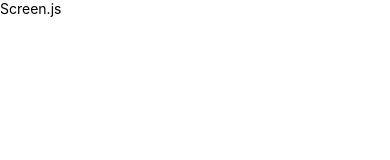
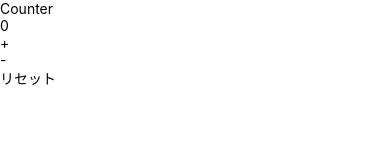
Before and after one commit to YutaYotsumoto/CounterApp, a React Native app: screen / in a window 390 px wide. Shown: the top 160 px of the page. Built offline with nearby package versions, Linux system fonts and the light colour scheme.

Commit message:
デフォルト

```diff
--- a/src/App.js
+++ b/src/App.js
@@ -1,8 +1,8 @@
 import React from 'react';
-import Screen from './screens/Screen'; //
+import Screen from './screens/Screen'; //srcフォルダの screensフォルダの　Screen.js をimport
 
 const App = () => {
-  return <Screen />;
+  return <Screen />; //Screenコンポネントを出力
 };
 
 export default App; //
--- /dev/null
+++ b/src/components/Header.js
@@ -0,0 +1,33 @@
+import React from 'react';
+import {makeStyles} from '@material-ui/core/styles';
+import AppBar from '@material-ui/core/AppBar';
+import Toolbar from '@material-ui/core/Toolbar';
+
+const useStyles = makeStyles({
+  root: {
+    flexGrow: 1,
+  },
+  manuBar: {
+    backgroundColor: 'Black',
+    color: 'White',
+  },
+  Toolbar: {
+    margin: '0 auto',
+    maxWidth: 300,
+    width: '100%',
+  },
+});
+
+const Header = () => {
+  const classes = useStyles();
+
+  return (
+    <div className={classes.root}>
+      <AppBar position="fixed" className={classes.manuBar}>
+        <Toolbar className={classes.Toolbar}></Toolbar>
+      </AppBar>
+    </div>
+  );
+};
+
+export default Header;
--- /dev/null
+++ b/src/components/index.js
@@ -0,0 +1 @@
+export {default as Header} from './Header';
--- a/src/screens/Screen.js
+++ b/src/screens/Screen.js
@@ -1,12 +1,41 @@
-import React from 'react';
-import {SafeAreaView, Text, View} from 'react-native';
+import React from 'react'; //Reactを宣言
+import {StyleSheet, SafeAreaView, Text, TouchableOpacity} from 'react-native'; //imoportするものを表記
 
+// import Header from '../components/Header';
+
+//functional component(arrow関数)
 const Screen = () => {
   return (
     <SafeAreaView>
-      <Text>Screen.js</Text>
+      <Text style={styles.text}>Counter</Text>
+      <Text>0</Text>
+
+      <TouchableOpacity>
+        <Text style={styles.button}>+</Text>
+      </TouchableOpacity>
+
+      <TouchableOpacity>
+        <Text style={styles.button}>-</Text>
+      </TouchableOpacity>
+
+      <TouchableOpacity>
+        <Text>リセット</Text>
+      </TouchableOpacity>
     </SafeAreaView>
   );
 };
 
-export default Screen;
+//各要素に対してstyleSheetコンポネントで装飾
+const styles = StyleSheet.create({
+  safeArea: {
+    backgroundColor: 'tomato',
+  },
+  text: {
+    color: 'black',
+  },
+  button: {
+    color: 'black',
+  },
+});
+
+export default Screen; //App.js でimportするためにexport
```
Also changed, not shown: 7 other files (tests, documents, lock files or other folders).
